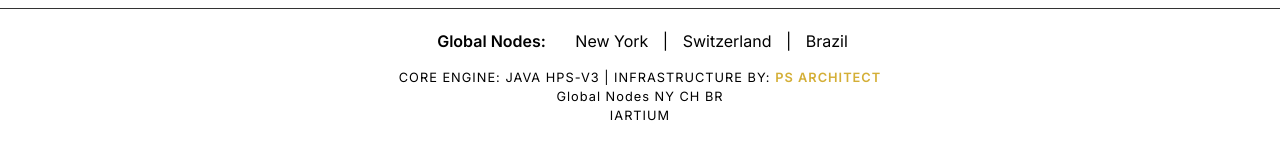
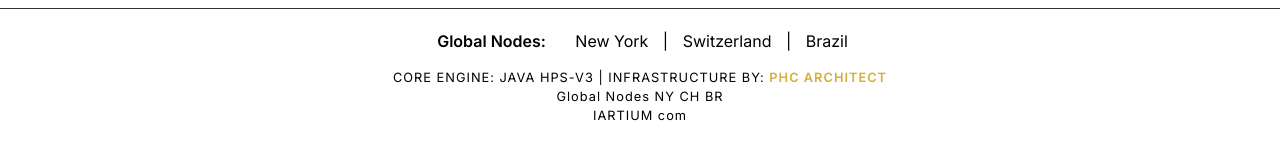
Before and after one commit to HENRIQUEIATECH/ny, a plain HTML site: page index.html in a window 1280 px wide. Shown: the part 3289-3433 px from the top of the page. Drawn offline with nearby package versions, Linux system fonts and the light colour scheme; grey boxes are pictures that could not be loaded; a script that the page names is missing.

Commit message:
Update index.html

```diff
--- a/index.html
+++ b/index.html
@@ -354,10 +354,10 @@
     </div>
     <div style="font-size: 0.8em; letter-spacing: 1px;">
         CORE ENGINE: <span style="color: #000;">JAVA HPS-V3</span> |
-        INFRASTRUCTURE BY: <a href="https://iartium.com/psarchitect/" style="color: #d4af37; text-decoration: none; font-weight: bold;">PS ARCHITECT</a>
+        INFRASTRUCTURE BY: <a href="https://iartium.com/psarchitect/" style="color: #d4af37; text-decoration: none; font-weight: bold;">PHC ARCHITECT</a>
         <p>
         <a href="https://iartium.com/global/" style="color: #000; text-decoration: none; margin: 0 10px;">Global Nodes NY CH BR</a></p><p>
-        <a href="https://iartium.com/" style="color: #000; text-decoration: none; margin: 0 10px;">IARTIUM</a></p>
+        <a href="https://iartium.com/" style="color: #000; text-decoration: none; margin: 0 10px;">IARTIUM com</a></p>
     </div>
 </footer>
 
```
